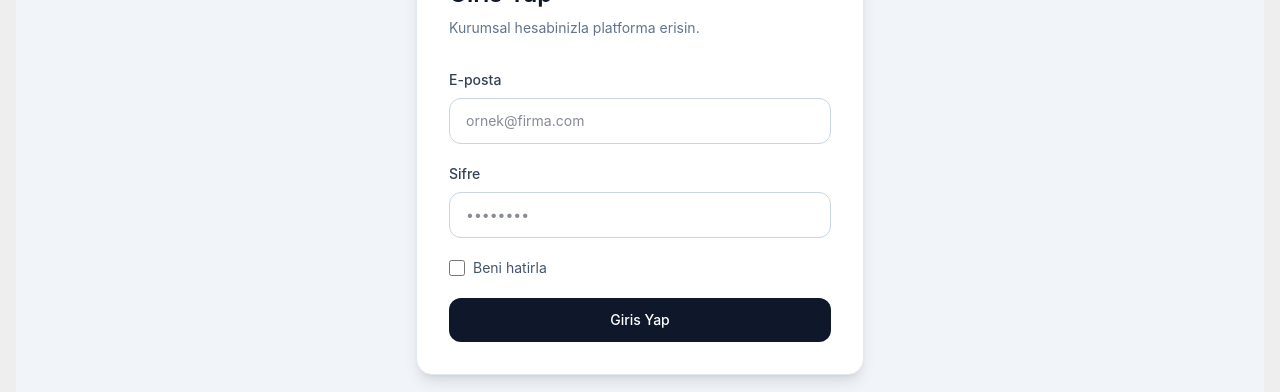
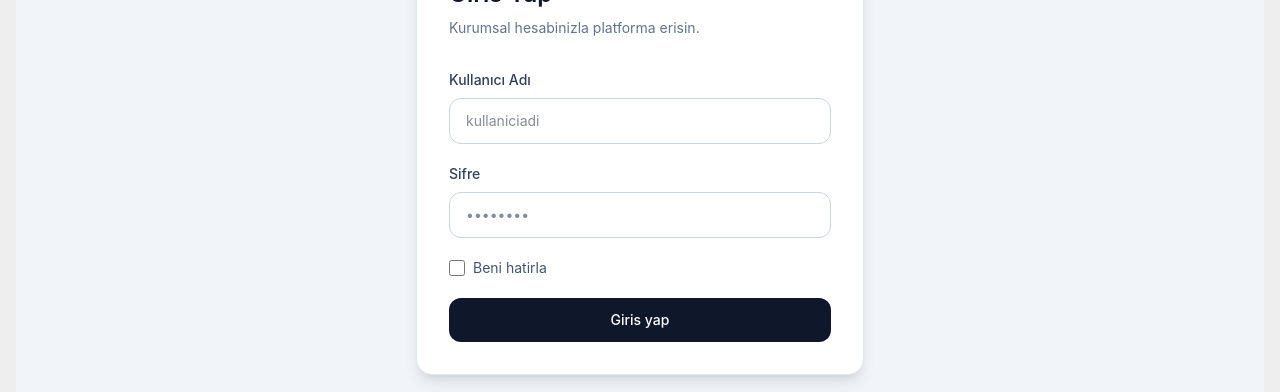
Before and after one commit to YunusEmreKilic44/bilgentech-react, a React (Vite) app: page /login in a window 1280 px wide. Shown: the part 204-596 px from the top of the page. Built offline with nearby package versions, Linux system fonts and the light colour scheme.

Commit message:
createAsyncThunk kullanımı

```diff
--- a/src/components/Layout/Header.jsx
+++ b/src/components/Layout/Header.jsx
@@ -4,6 +4,7 @@ import { useSelector } from "react-redux";
 
 const Header = () => {
   const { cartItems } = useSelector((state) => state.cart);
+  const authState = useSelector((state) => state.auth);
 
   const navLinkClass =
     "rounded-lg px-3 py-2 text-sm font-medium text-slate-600 transition hover:bg-slate-100 hover:text-slate-900";
@@ -74,12 +75,18 @@ const Header = () => {
             </span>
             Sepet
           </NavLink>
+          {authState.isAuthenticated ? (
+            "Emin Başbayan"
+          ) : (
+            <>
               <NavLink to="/login" className={loginLinkClass}>
                 Giris
               </NavLink>
               <NavLink to="/register" className={registerLinkClass}>
                 Kayit Ol
               </NavLink>
+            </>
+          )}
         </div>
       </div>
     </header>
--- a/src/pages/HomePage.jsx
+++ b/src/pages/HomePage.jsx
@@ -75,9 +75,21 @@ const benefits = [
   },
 ];
 
+const handleLogin = () => {
+  const credentials = { username: "mor_2314", password: "83r5^_" };
+  fetch("https://fakestoreapi.com/auth/login", {
+    method: "POST",
+    headers: { "Content-Type": "application/json" },
+    body: JSON.stringify(credentials),
+  })
+    .then((response) => response.json())
+    .then((data) => console.log(data));
+};
+
 const HomePage = () => {
   return (
     <div className="-mx-4 -my-4 bg-slate-100">
+      <button onClick={handleLogin}>Login</button>
       <section className="bg-slate-950 text-white">
         <div className="mx-auto grid min-h-[520px] w-full max-w-7xl gap-8 px-4 py-10 sm:px-6 lg:grid-cols-[1fr_0.9fr] lg:px-8">
           <div className="flex flex-col justify-center">
--- a/src/pages/LoginPage.jsx
+++ b/src/pages/LoginPage.jsx
@@ -1,12 +1,15 @@
 import { useForm } from "react-hook-form";
 import { yupResolver } from "@hookform/resolvers/yup";
 import * as yup from "yup";
+import { loginUser } from "../redux/authSlice";
+import { useDispatch, useSelector } from "react-redux";
 
 const schema = yup.object({
-  email: yup
+  username: yup
     .string()
-    .email("Geçerli e-posta adresi giriniz!")
-    .required("E-posta adresi zorunludur."),
+    .min(3, "Kullanıcı adı en az 3 karakter olmalıdır.")
+    .max(20, "Kullanıcı adı en fazla 20 karakter olmalıdır.")
+    .required("Kullanıcı adı zorunludur."),
   password: yup
     .string()
     .min(6, "Şifre en az 6 karakter olmalıdır.")
@@ -15,6 +18,8 @@ const schema = yup.object({
 });
 
 const LoginPage = () => {
+  const authState = useSelector((state) => state.auth);
+  console.log(authState);
   const {
     register,
     handleSubmit,
@@ -24,8 +29,10 @@ const LoginPage = () => {
 
   console.log(errors);
 
+  const dispatch = useDispatch();
+
   const onSubmit = (data) => {
-    console.log(data);
+    dispatch(loginUser(data));
   };
 
   return (
@@ -44,21 +51,21 @@ const LoginPage = () => {
         <form className="space-y-5" onSubmit={handleSubmit(onSubmit)}>
           <div>
             <label
-              htmlFor="email"
+              htmlFor="username"
               className="mb-2 block text-sm font-medium text-slate-700"
             >
-              E-posta
+              Kullanıcı Adı
             </label>
             <input
-              id="email"
-              name="email"
-              type="email"
-              placeholder="ornek@firma.com"
-              {...register("email", { required: true })}
+              id="username"
+              name="username"
+              type="text"
+              placeholder="kullaniciadi"
+              {...register("username", { required: true })}
               className="w-full rounded-xl border border-slate-300 bg-white px-4 py-3 text-sm outline-none transition focus:border-slate-900 focus:ring-1 focus:ring-slate-900"
             />
-            {errors.email && (
-              <p className="text-red-500 text-sm">{errors.email.message}</p>
+            {errors.username && (
+              <p className="text-red-500 text-sm">{errors.username.message}</p>
             )}
           </div>
 
@@ -95,7 +102,7 @@ const LoginPage = () => {
             type="submit"
             className="w-full rounded-xl bg-slate-900 px-4 py-3 text-sm font-medium text-white transition hover:bg-slate-800"
           >
-            Giris Yap
+            {authState.loading ? "Giris yapiliyor..." : "Giris yap"}
           </button>
         </form>
       </div>
--- /dev/null
+++ b/src/redux/authSlice.js
@@ -0,0 +1,60 @@
+import { createAsyncThunk, createSlice } from "@reduxjs/toolkit";
+import { toast } from "react-toastify";
+
+const initialState = {
+  token: "",
+  isAuthenticated: false,
+  loading: false,
+  error: null,
+};
+
+export const loginUser = createAsyncThunk(
+  "auth/loginUser",
+  async (formData, { rejectWithValue }) => {
+    try {
+      const response = await fetch("https://fakestoreapi.com/auth/login", {
+        method: "POST",
+        headers: { "Content-Type": "application/json" },
+        body: JSON.stringify({
+          username: formData.username,
+          password: formData.password,
+        }),
+      });
+
+      const data = await response.json();
+
+      if (!response.ok) {
+        return rejectWithValue("Giriş işlemi sırasında hata oluştu");
+      }
+
+      return data;
+    } catch (error) {
+      toast.error("Giriş işlemi sırasında hata oluştu");
+      return rejectWithValue("Giriş işlemi sırasında hata oluştu");
+    }
+  },
+);
+
+const authSlice = createSlice({
+  name: "auth",
+  initialState,
+  reducers: {},
+  extraReducers: (builder) => {
+    builder
+      .addCase(loginUser.pending, (state) => {
+        state.loading = true;
+        state.error = null;
+      })
+      .addCase(loginUser.fulfilled, (state, action) => {
+        state.isAuthenticated = true;
+        state.loading = false;
+        state.token = action.payload.token;
+      })
+      .addCase(loginUser.rejected, (state, action) => {
+        state.loading = false;
+        state.error = action.payload;
+      });
+  },
+});
+
+export default authSlice.reducer;
--- a/src/redux/store.js
+++ b/src/redux/store.js
@@ -1,11 +1,13 @@
 import { configureStore } from "@reduxjs/toolkit";
 import counterReducer from "./counterSlice";
 import cartReducer from "./cartSlice";
+import authReducer from "./authSlice";
 
 const store = configureStore({
   reducer: {
     counter: counterReducer,
     cart: cartReducer,
+    auth: authReducer,
   },
 });
 export default store;
```
Lines whose indentation alone changed are shown as unchanged.
